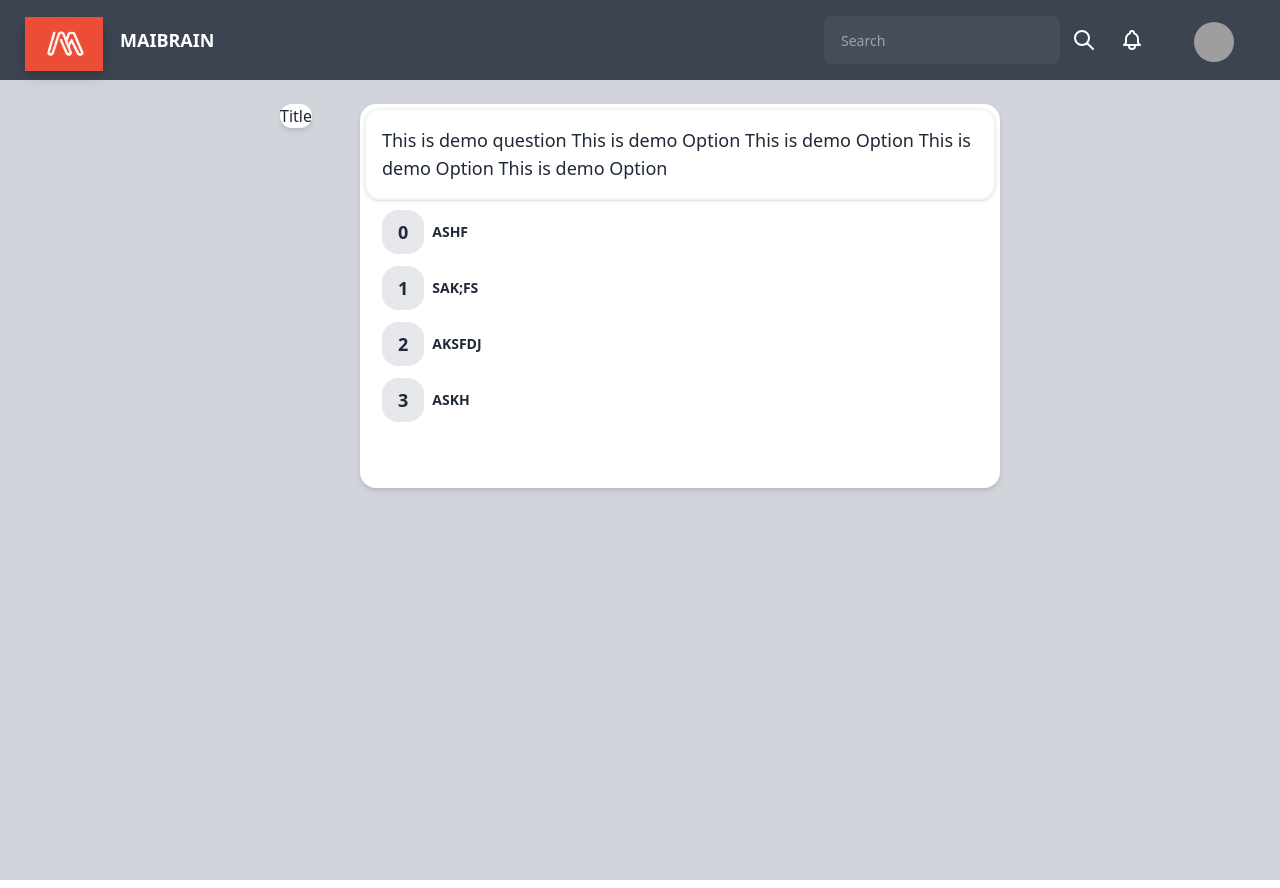
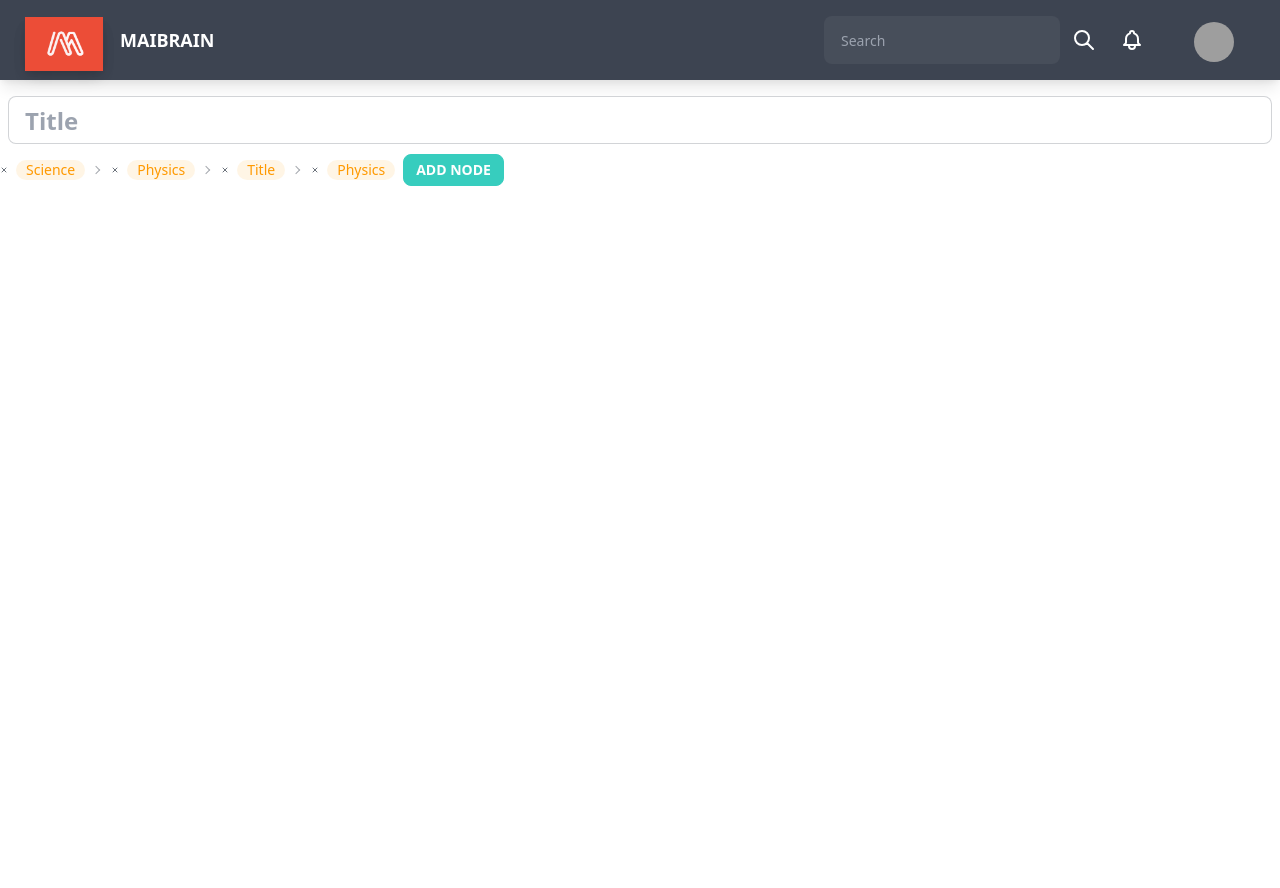
Before and after one commit to maikishore/maipublicgod, a React (Create React App) app: page /test in a window 1280 px wide. Built offline with nearby package versions, Linux system fonts and the light colour scheme; no server answers; grey boxes are pictures that could not be loaded.

Commit message:
Editor Nodes

```diff
--- a/src/Pages/Quiz/MCQ/mcq.js
+++ b/src/Pages/Quiz/MCQ/mcq.js
@@ -1,6 +1,19 @@
 import React from "react";
 import Navbar from "../../../Commons/Navbar/Navbar";
+import OptionCard from "./components/optioncard";
 import McqCard from "./mcqcard";
+
+import { useRef, useEffect } from 'react';
+
+export const useIsMount = () => {
+  const isMountRef = useRef(true);
+  useEffect(() => {
+    isMountRef.current = false;
+  }, []);
+  return isMountRef.current;
+};
+
+
 
 function Mcqq() {
   const data = [
@@ -38,14 +51,15 @@ function Mcqq() {
 }
 
 function correct(arr1,arr2) {
-console.log(arr1,arr2,"called")
+
   var s=0
   for(var i=0;i<arr1.length;i++){
     if(arr1[i].toString()===arr2[i].toString()){
       s=s+1
     }
   }
-  console.log("sum",s)
+
+
   return s
 }
 
@@ -54,9 +68,12 @@ console.log(arr1,arr2,"called")
 function Mcq() {
   const [qnumber,setQNumber]=React.useState([])
   const [cnumber,setCNumber]=React.useState([])
+  const [optnum, setOptNum] = React.useState(100);
+ const [check,setCheck]=React.useState(0)
+  const [inputAnswers,setinputAnswers]=React.useState([])
 
-
-  const [currentIndex,setCurrentIndex]=React.useState(0)
+ const [currentqNumber,setCurrentqNumber]=React.useState()
+ const didMountRef = React.useRef(false);
 
   var correctanswers=[]
 
@@ -94,7 +111,8 @@ function Mcq() {
   for(var i=0;i<data.length;i++) {
 
     correctanswers.push(data[i].correctanswer)
-    console.log("cca",correctanswers)
+
+
   }
 
 
@@ -115,10 +133,19 @@ React.useEffect(()=>{
 },[])
 
 
-React.useEffect(()=>{
+const isMount = useIsMount();
+useEffect(() => {
+  if (isMount) {
 
-return ()=>{}
-},[currentIndex])
+  } else {
+    let x=inputAnswers.slice()
+    x[currentqNumber]=optnum
+    setinputAnswers(prevstate=> {return x})
+    console.log("inputanswers",inputAnswers);
+  }
+},[check]);
+
+
 
 
 
@@ -129,32 +156,41 @@ return ()=>{}
         id={"item" + index.toString()}
         className="flex items-center justify-center w-full text-center shadow carousel-item"
       >
-        <McqCard data={each} question={
-          data[index].question} func={(e)=>{
-         console.log(e)
-            /*
-            let x=qnumber
-
-            x[index]=100
-            setQNumber(prevState=>x)
-
-            let y=cnumber
-
-            y[index]=e.currentTarget
-            setCNumber(prevState=>y)
 
 
+     <div className="w-full  ">
+      <div className="w-full -mt-2 h-screen bg-gray-300">
+        <div className="flex flex-row justify-center items-start">
+          <div className="m-6 mt-40 w-1/2 h-96 shadow-md bg-white rounded-box ">
+            <div className="card m-1 text-lg text-bold text-left p-4  border-2 shadow border-gray-100 bg-white-400  rounded-box">
+              {data[index].question}
+            </div>
 
+            {data[index].options.map((e, i) => {
+    return (
+      <OptionCard
+        key={i}
+        value={i}
 
+        onClick={(e) => {
 
-            if(parseInt(qnumber.reduce((a, b) => a + b, 0))===parseInt(data.length*100)){
-              console.log("Hurruy!")
+          setOptNum(i);
+         setCurrentqNumber(index)
+         setCheck(check+1)
 
-              console.log("correcty",correct(correctanswers,cnumber))
-            }*/
+        }}
 
-         }
-      } />
+        color={i === optnum ? "bg-blue-500" : "bg-white"}
+        optionnumber={String.fromCharCode(65+i)}
+        option={e}
+      />
+    );
+  })}
+          </div>
+        </div>
+      </div>
+    </div>
+
 
       </div>
     );
--- a/src/test.js
+++ b/src/test.js
@@ -1,98 +1,106 @@
 import React from "react";
-
-import Countdown from "react-countdown";
 import Navbar from "./Commons/Navbar/Navbar";
 
-const Completionist = () => (
-  <span className="bg-red-800">You are good to go!</span>
-);
+import { IoAddCircleSharp } from "react-icons/io5";
 
-// Renderer callback with condition
-const renderer = ({ minutes, seconds, completed }) => {
-  if (completed) {
-    // Render a complete state
-    return <Completionist />;
-  } else {
-    // Render a countdown
+function Nodes(props) {
+  const data = ["Science", "Physics", "Title","Physics"];
+  const [nlist, setNlist] = React.useState(data);
+  const [nodeCheck,setNodecheck]=React.useState(true)
+
+  const nodeRef=React.useRef()
+
+React.useEffect(()=>{
+
+  if(nodeRef.current.value.length !==0){
+
+    setNlist(prevstate=>[...prevstate,nodeRef.current.value])
+    console.log(nlist)
+  }
+
+},[nodeCheck])
+
+  const nlists = nlist.map((each, index) => {
     return (
-      <span className="p-2 bg-gray-300  text-extrabold text-center text-lg">
-        {minutes}:{seconds}
-      </span>
+      <li
+        id={index}
+        onClick={(e) => {
+          setNlist((prevstate) => prevstate.filter((item) => item !== each));
+          console.log(nlist);
+        }}
+      >
+        <svg
+          xmlns="http://www.w3.org/2000/svg"
+          fill="none"
+          viewBox="0 0 24 24"
+          className="inline-block w-2 h-2 mr-2 stroke-current"
+        >
+          <path
+            stroke-linecap="round"
+            stroke-linejoin="round"
+            stroke-width="2"
+            d="M6 18L18 6M6 6l12 12"
+          ></path>
+        </svg>
+        <p className="badge badge-warning cursor-pointer">{each}</p>
+      </li>
     );
-  }
-};
+  });
 
-//  <Countdown date={Date.now() + 60000} renderer={renderer} />
+  return (
+    <div className="flex justify-start items-center gap-2 bg-white-400">
+      <div className="text-sm breadcrumbs">
+        <ul>{nlists}</ul>
+      </div>
+      <div className="dropdown dropdown-end">
+        <div tabindex="0" className="btn btn-sm btn-accent rounded-btn">
+          Add Node
+        </div>
+        <ul
+          tabindex="0"
+          className="p-2 shadow menu dropdown-content bg-base-100 rounded-box w-52"
+        >
+          <li>
+            <div className="form-control">
+              <input
+              ref={nodeRef}
+                type="text"
+                placeholder="Node Title"
+                className="mb-1 input input-bordered"
+              />
+            </div>
+            <button onClick={(e)=>{
 
-function OptionCard(props) {
-
-
-return (  <div
-
-onClick={props.onClick}
-className={`${props.color} flex flex-col-2 btn btn-ghost cursor-pointer hover:bg-blue-200 hover:shadow-xl hover:border-6 border-2 my-2 mx-1 justify-start rounded-box `}>
-<div className="px-4 py-2 bg-gray-200 text-center text-extrabold text-lg rounded-box">
-  {props.optionnumber}
-</div>
-<div className="px-2 py-2 text-center ">{props.option}</div>
-</div>)
-
+           setNodecheck(!nodeCheck)
+            }} className="btn btn-sm">Add</button>
+          </li>
+        </ul>
+      </div>
+    </div>
+  );
 }
 
-function Test() {
+<div className="p-2  text-sm breadcrumbs"></div>;
 
-
-  const [optnum ,setOptNum]=React.useState(100)
-  const data = [
-    {
-      question: "What is your name",
-      options: ["ashf", "sak;fs", "aksfdj", "askh"],
-    },
-  ];
-
-  const options=data.map((each)=>{
-  return each.options.map((e,index)=>{
-     return (<OptionCard
-      key={index}
-     onClick={()=>{
-       console.log(index)
-       setOptNum(index)
-     }}
-     color={index===optnum?"bg-blue-500":"bg-white"}
-      optionnumber={index} option={e} />)
-   })
-  })
-
-
-
-
-
-
+export default function test() {
   return (
     <div>
       <Navbar />
-      <div className="w-full -mt-2 h-screen bg-gray-300">
-        <div className="flex flex-row justify-center items-start">
+      <div className="w-full h-screen bg-white-400">
+        <div className="grid grid-flow-row grid-rows-8">
+          <div className="p-2 text-6xl row-span-1 ">
+            <div className="form-control">
+              <input
+                type="text"
+                placeholder="Title"
+                className="input input-bordered text-2xl font-bold"
+              />
+            </div>
+          </div>
 
-        <div className="m-6  shadow-md bg-white rounded-box ">
-    Title
-    </div>
-
-          <div className="m-6 w-1/2 h-96 shadow-md bg-white rounded-box ">
-            <div className="card m-1 text-lg text-bold text-left p-4  border-2 shadow border-gray-100 bg-white-400  rounded-box">
-              This is demo question This is demo Option This is demo Option This
-              is demo Option This is demo Option
-            </div>
-
-     {options}
-
-
-
-          </div>
+          <Nodes />
         </div>
       </div>
     </div>
   );
 }
-
-export default Test;
```
Also changed, not shown: src/Pages/Editor/editor.js (added), src/bay.txt (added).
